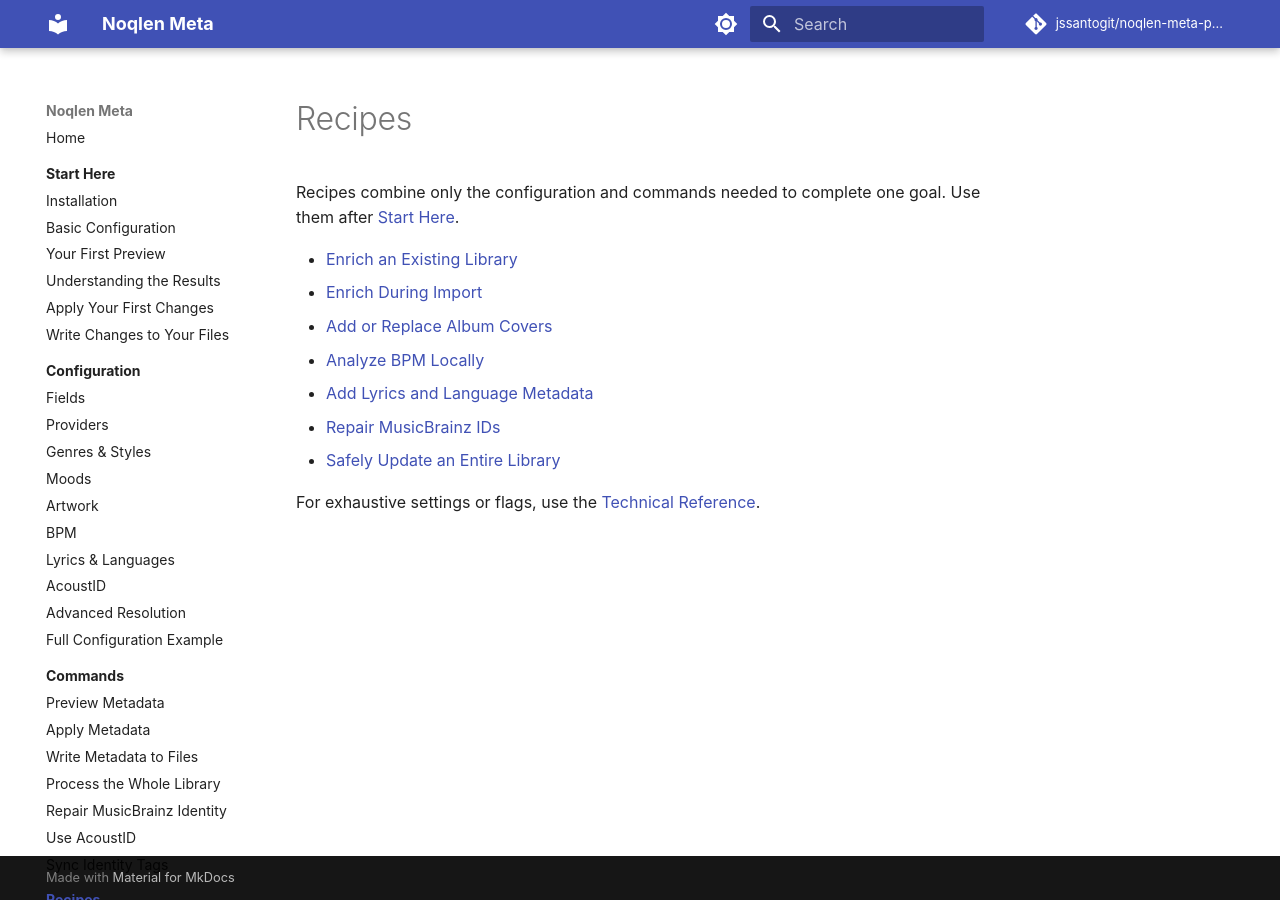
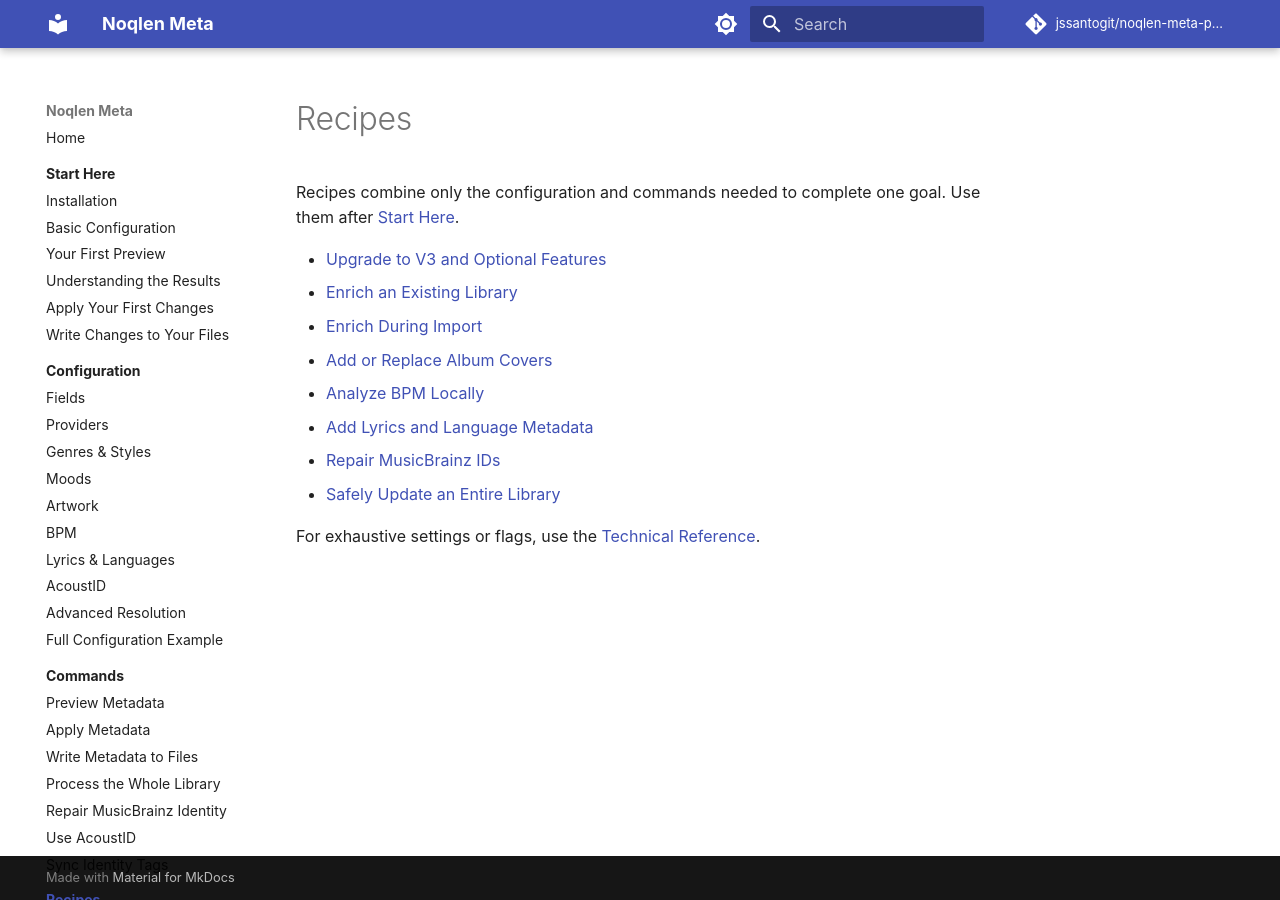
Before and after one commit to jssantogit/noqlen-meta-plugin, an MkDocs documentation site: the page built from site-docs/recipes/index.md, in a window 1280 px wide. Built offline with MkDocs 1.6.1 and Material for MkDocs 9.7.7, drawn with Linux system fonts in a browser that asks for light colours; comment, search, counter and statistics services are not loaded.

Commit message:
docs(v3): remove obsolete V2 limitations and link complete upgrade guide

```diff
--- a/site-docs/recipes/index.md
+++ b/site-docs/recipes/index.md
@@ -3,6 +3,7 @@
 Recipes combine only the configuration and commands needed to complete one
 goal. Use them after [Start Here](../start-here/index.md).
 
+- [Upgrade to V3 and Optional Features](v3-enrichment.md)
 - [Enrich an Existing Library](existing-library.md)
 - [Enrich During Import](import-enrichment.md)
 - [Add or Replace Album Covers](artwork.md)
```
